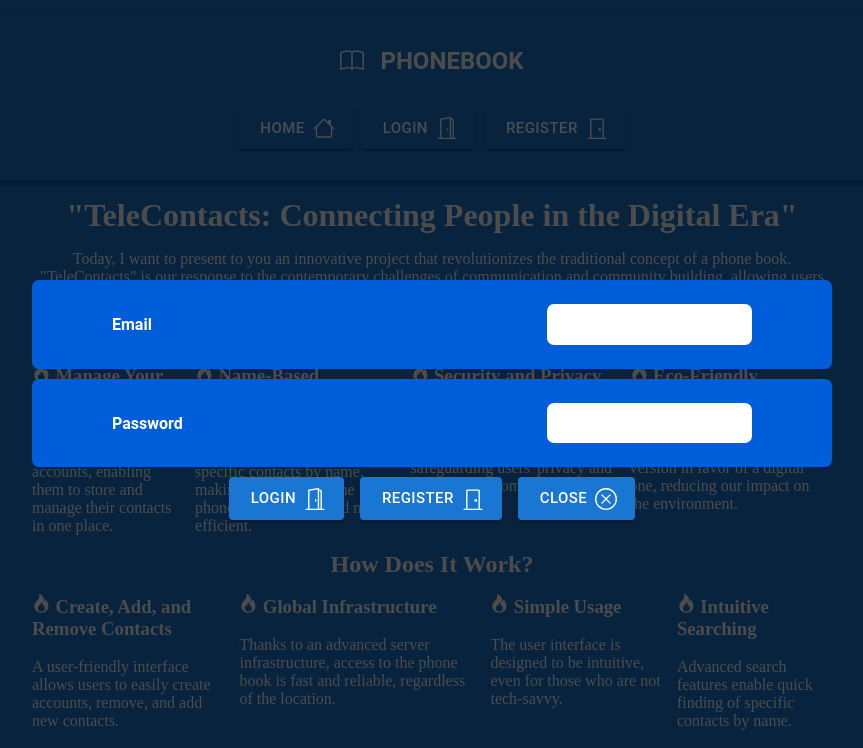
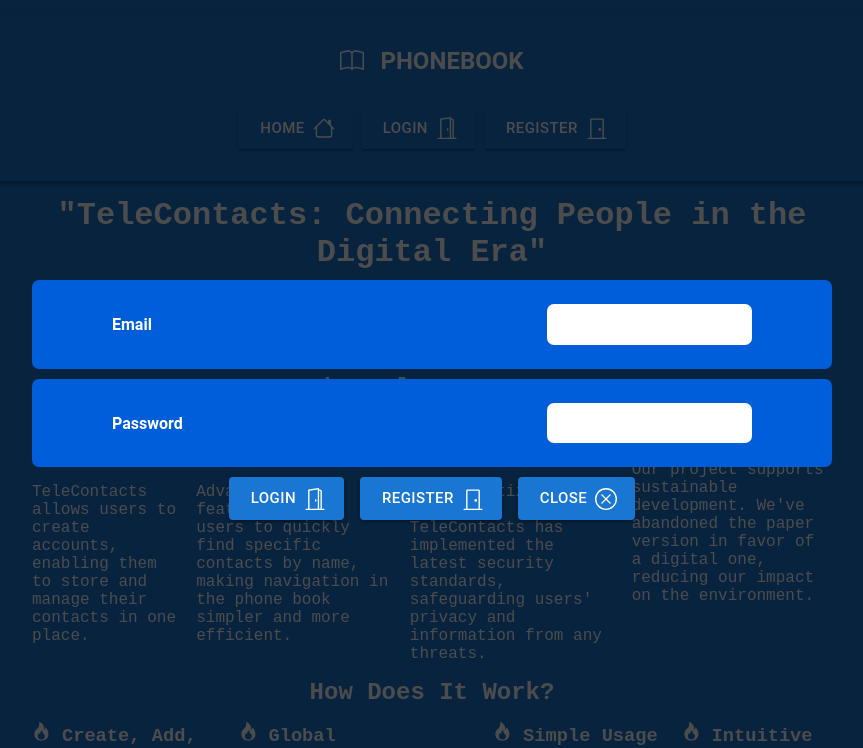
Before and after one commit to krystianklimczak/goit-react-hw-08-phonebook, a React (Create React App) app: page /goit-react-hw-08-phonebook/login in a window 1280 px wide. Shown: the top 748 px of the page, without its empty margins (208-1071 px from the left). Built offline with nearby package versions, Linux system fonts and the light colour scheme.

Commit message:
update new font family to information on home page

```diff
--- a/src/components/info/Info.module.css
+++ b/src/components/info/Info.module.css
@@ -8,7 +8,7 @@
   padding: 1rem 0;
   width: 80%;
   max-width: 50rem;
-  font-family: 'Times New Roman', Times, serif;
+  font-family: 'Courier New', Courier, monospace;
   color: white;
 }
 
```
